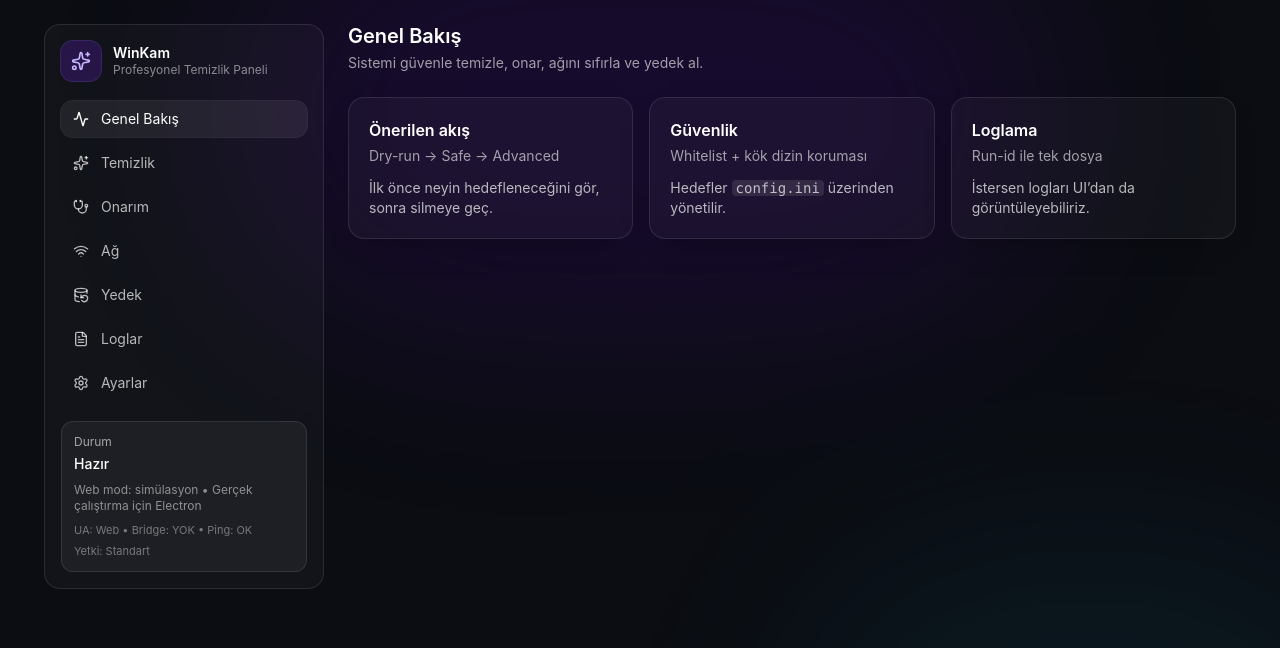
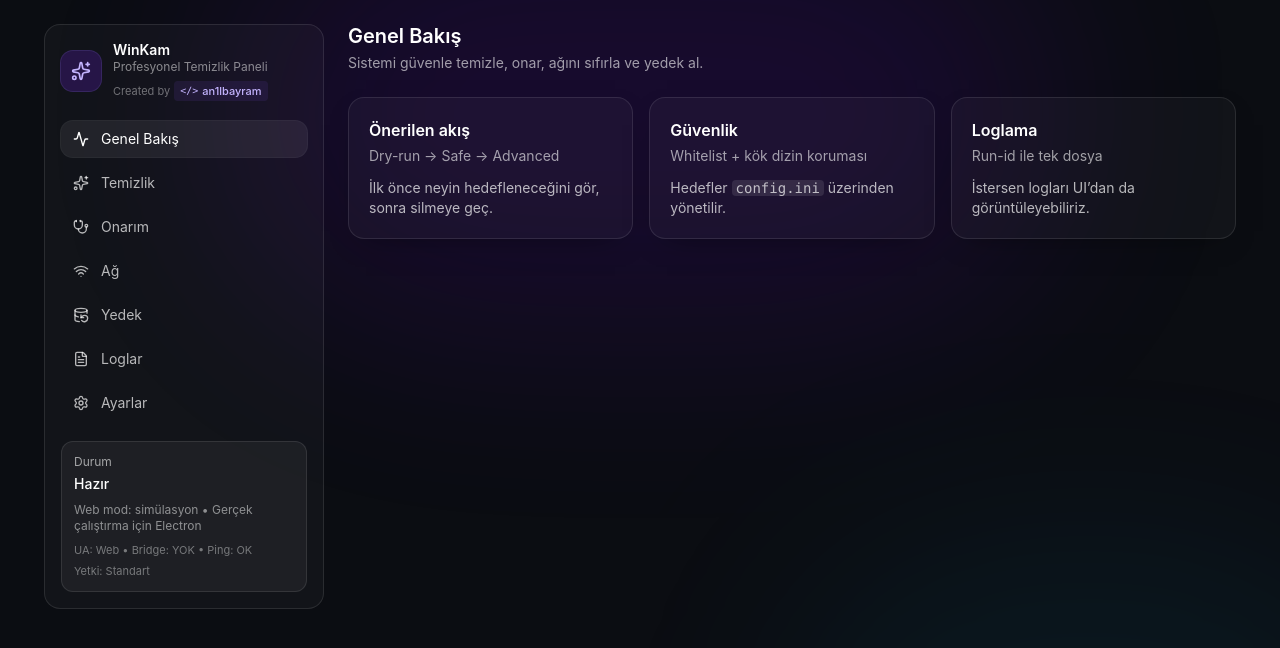
Before and after one commit to an1lbayram/WinKam, a React (Vite) app in the folder ui/: page / in a window 1280 px wide. Shown: the top 648 px of the page. Built offline with nearby package versions, Linux system fonts and the light colour scheme.

Commit message:
feat: add author link to sidebar

```diff
--- a/ui/src/App.jsx
+++ b/ui/src/App.jsx
@@ -60,6 +60,17 @@
               <div>
                 <div className="text-sm font-semibold leading-tight">WinKam</div>
                 <div className="text-xs text-white/50">Profesyonel Temizlik Paneli</div>
+                <div className="mt-1.5 flex items-center gap-1 text-[11px] text-white/40">
+                  Created by
+                  <a
+                    href="https://an1lbayram.github.io/"
+                    target="_blank"
+                    rel="noreferrer"
+                    className="inline-flex items-center gap-1 rounded bg-violet-500/10 px-1.5 py-0.5 font-medium text-violet-300 transition-all hover:scale-105 hover:bg-violet-500/20 hover:text-violet-200 active:scale-95"
+                  >
+                    <span className="font-mono text-[10px]">&lt;/&gt;</span> an1lbayram
+                  </a>
+                </div>
               </div>
             </div>
 
```
